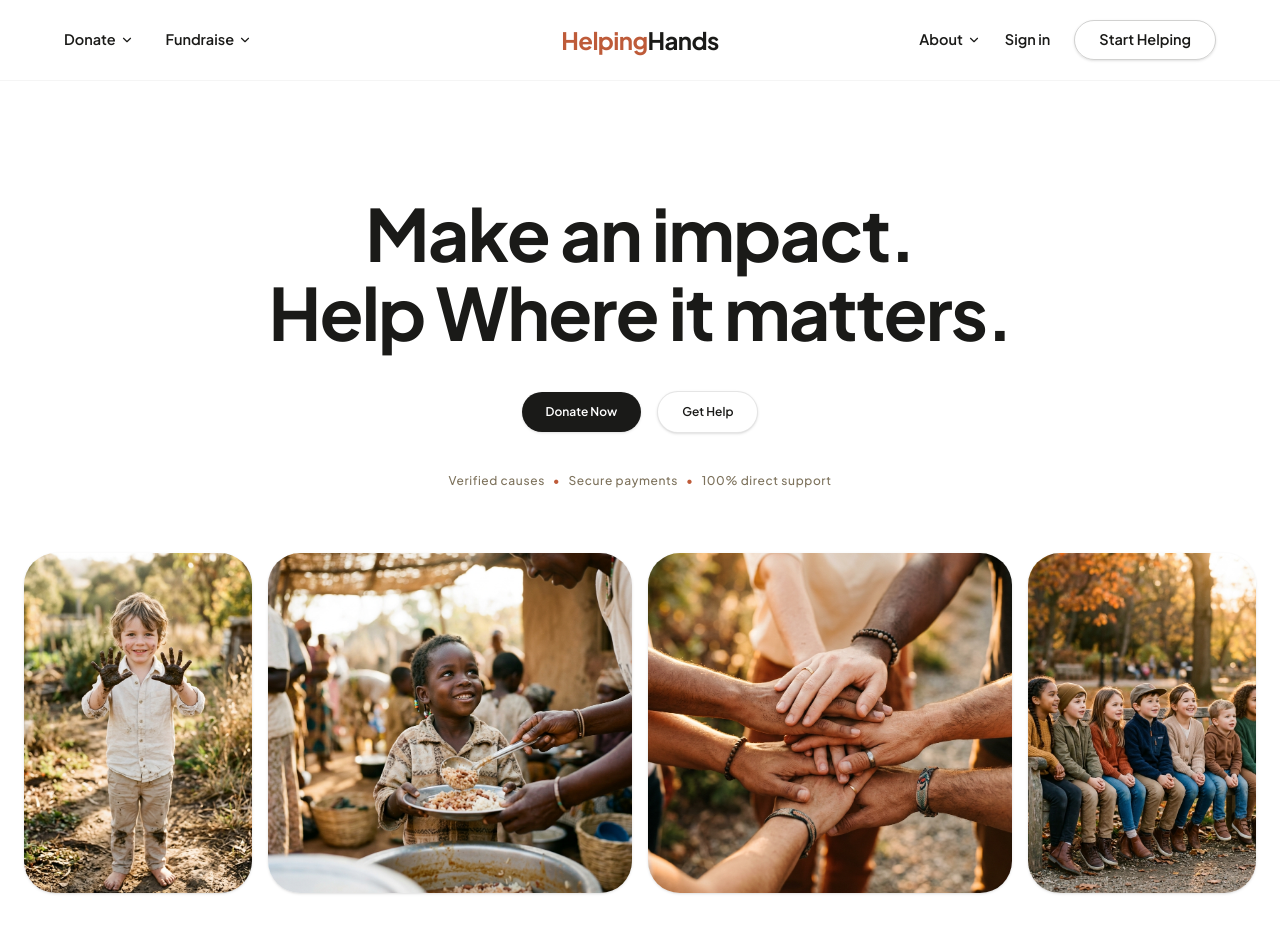
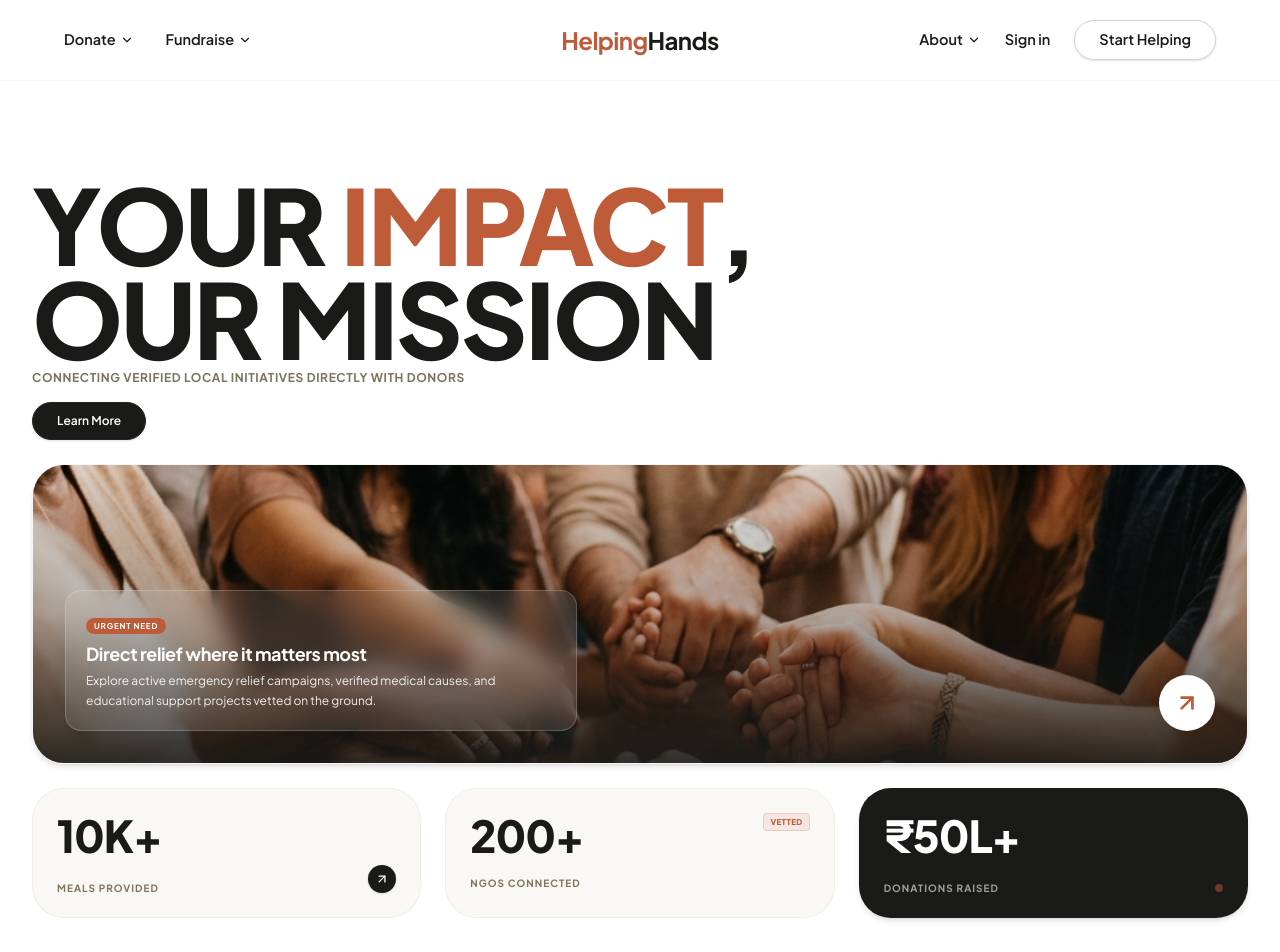
Before and after one commit to adinahawaldar/helping-hands, a React (Vite) app: page / in a window 1280 px wide. Shown: the top 952 px of the page. Built offline with nearby package versions, Linux system fonts and the light colour scheme.

Commit message:
redesign hero section

```diff
--- a/src/components/Hero.jsx
+++ b/src/components/Hero.jsx
@@ -1,131 +1,131 @@
 import React from 'react'
 import { Link } from 'react-router-dom'
+import { ArrowUpRight } from 'lucide-react'
 
 const Hero = () => {
-  const topImages = [
-    {
-      src: '/hero_mud_hands.png',
-      alt: 'Child showing mud-covered hands'
-    },
-    {
-      src: '/hero_food_received.png',
-      alt: 'Child receiving food plate'
-    },
-    {
-      src: '/hero_stacked_hands.png',
-      alt: 'Hands joined in unity'
-    },
-    {
-      src: '/hero_group_children.png',
-      alt: 'Group of children sitting together'
-    }
-  ]
+  return (
+    <div className="w-full flex flex-col bg-white">
+      <div className="w-full px-4 sm:px-6 lg:px-8 pt-20 md:pt-24 pb-10 flex flex-col gap-4 sm:gap-6">
 
-  return (
-    <div className="w-full flex flex-col">
-      {/* Top Section - Light Cream Gradient ending in Sand Color */}
-      <div className="relative bg-white pt-20 md:pt-28 pb-20 border-b border-neutral-100 overflow-hidden">
-        {/* Title & Description Container */}
-        <div className="max-w-6xl mx-auto px-6 text-center flex flex-col items-center gap-6">
-          <h1 className="font-serif text-[2.5rem] min-[380px]:text-[3rem] sm:text-[3.85rem] md:text-[4.5rem] font-bold tracking-tight text-[#1A1A18] leading-[1.1] w-full flex flex-col items-center">
-            <span className="whitespace-nowrap">Make an impact.</span>
-            <span className="whitespace-nowrap">Help Where it matters.</span>
+        <div className="flex flex-col gap-4 w-full">
+          <div className="flex flex-col gap-1.5">
+            <h1 className="font-sans font-extrabold uppercase tracking-tight text-[2.25rem] min-[360px]:text-[2.75rem] sm:text-[4.5rem] md:text-[5.5rem] lg:text-[6.5rem] text-[#1A1A18] leading-[0.9]">
+              Your <span className="text-[#BE5B39]">Impact</span>, <br />
+              Our Mission
             </h1>
-
-
-
-          {/* Call to Actions (Support Fieldwell & What We Believe) */}
-          <div className="flex flex-row items-center justify-center gap-4 mt-4">
-            <Link
-              to="/causes"
-              className="bg-[#1A1A18] text-white px-6 py-3 rounded-full text-xs font-semibold hover:bg-[#333330] transition-all shadow-sm"
-            >
-              Donate Now
-            </Link>
+            <p className="font-sans text-[10px] sm:text-xs font-bold tracking-wider text-[#7D725C] uppercase">
+              Connecting Verified Local Initiatives Directly With Donors
+            </p>
+          </div>
           <Link
             to="/about"
-              className="bg-white text-[#1A1A18] border border-black/10 px-6 py-3 rounded-full text-xs font-semibold hover:bg-neutral-50 transition-all shadow-sm"
+            className="bg-[#1A1A18] text-white px-6 py-2.5 rounded-full text-xs font-semibold hover:bg-neutral-800 transition-all select-none w-max shadow-sm hover:scale-[1.02] border border-neutral-800"
           >
-              Get Help
+            Learn More
           </Link>
         </div>
 
-          {/* Trust Line */}
-          <p className="text-[#7D725C] text-[11px] sm:text-xs tracking-wider font-sans font-medium mt-4 flex items-center justify-center gap-2 select-none">
-            <span>Verified causes</span>
-            <span className="text-[#BE5B39]">•</span>
-            <span>Secure payments</span>
-            <span className="text-[#BE5B39]">•</span>
-            <span>100% direct support</span>
+        <div className="relative w-full h-[200px] sm:h-[260px] md:h-[280px] lg:h-[300px] rounded-[2rem] overflow-hidden group shadow-md border border-neutral-100">
+          <img
+            src="/hero_unity.png"
+            alt="Communities joined in unity"
+            className="absolute inset-0 w-full h-full object-cover group-hover:scale-[1.01] transition-transform duration-700 ease-out"
+          />
+          <div className="absolute inset-0 bg-[#BE5B39]/10 mix-blend-color"></div>
+          <div className="absolute inset-0 bg-gradient-to-t from-[#1A1A18]/90 via-[#1A1A18]/30 to-[#1A1A18]/10"></div>
+
+          <div className="absolute inset-0 p-3 sm:p-6 md:p-8 flex flex-col justify-end">
+            <div className="flex items-end justify-between gap-2 sm:gap-4 w-full">
+
+              <div className="bg-white/10 backdrop-blur-md border border-white/20 rounded-2xl p-3 sm:p-5 max-w-[75%] sm:max-w-lg shadow-lg">
+                <span className="inline-flex items-center justify-center bg-[#BE5B39] text-white text-[7px] sm:text-[8px] uppercase font-bold tracking-widest px-2 py-0.5 rounded-full mb-1.5 sm:mb-2 select-none">
+                  Urgent Need
+                </span>
+                <h3 className="text-white text-[10px] min-[360px]:text-[11px] sm:text-base md:text-lg font-bold tracking-tight mb-0.5 sm:mb-1 leading-snug">
+                  Direct relief where it matters most
+                </h3>
+                <p className="text-white/90 text-[8px] min-[360px]:text-[9px] sm:text-xs font-normal leading-relaxed">
+                  Explore active emergency relief campaigns, verified medical causes, and educational support projects vetted on the ground.
                 </p>
               </div>
 
-        {/* 4-Image Flex Row - Proportional Widths & Single Row on Mobile */}
-        <div className="w-full mt-16 px-2 sm:px-4 md:px-6 max-w-none">
-          <div className="flex w-full gap-2 sm:gap-4 items-stretch h-[120px] min-[400px]:h-[150px] sm:h-[220px] md:h-[280px] lg:h-[340px]">
-            {/* Image 1: flex-[2] */}
-            <div className="flex-[2] rounded-[0.75rem] sm:rounded-[1.5rem] lg:rounded-[2rem] overflow-hidden shadow-sm hover:scale-[1.02] transition-transform duration-300">
-              <img
-                src={topImages[0].src}
-                alt={topImages[0].alt}
-                className="w-full h-full object-cover"
-                loading="lazy"
-              />
-            </div>
-            {/* Image 2: flex-[3.2] */}
-            <div className="flex-[3.2] rounded-[0.75rem] sm:rounded-[1.5rem] lg:rounded-[2rem] overflow-hidden shadow-sm hover:scale-[1.02] transition-transform duration-300">
-              <img
-                src={topImages[1].src}
-                alt={topImages[1].alt}
-                className="w-full h-full object-cover"
-                loading="lazy"
-              />
-            </div>
-            {/* Image 3: flex-[3.2] */}
-            <div className="flex-[3.2] rounded-[0.75rem] sm:rounded-[1.5rem] lg:rounded-[2rem] overflow-hidden shadow-sm hover:scale-[1.02] transition-transform duration-300">
-              <img
-                src={topImages[2].src}
-                alt={topImages[2].alt}
-                className="w-full h-full object-cover"
-                loading="lazy"
-              />
-            </div>
-            {/* Image 4: flex-[2] */}
-            <div className="flex-[2] rounded-[0.75rem] sm:rounded-[1.5rem] lg:rounded-[2rem] overflow-hidden shadow-sm hover:scale-[1.02] transition-transform duration-300">
-              <img
-                src={topImages[3].src}
-                alt={topImages[3].alt}
-                className="w-full h-full object-cover"
-                loading="lazy"
-              />
-            </div>
+              <Link
+                to="/causes"
+                className="w-10 h-10 sm:w-14 sm:h-14 rounded-full bg-white text-[#1A1A18] flex items-center justify-center shadow-lg hover:scale-105 hover:bg-[#FAF8F5] transition-all duration-300 shrink-0 select-none cursor-pointer"
+                aria-label="View causes"
+              >
+                <ArrowUpRight className="w-5 h-5 sm:w-6.5 sm:h-6.5 text-[#BE5B39]" strokeWidth={2.5} />
+              </Link>
+
             </div>
           </div>
         </div>
 
-      {/* Bottom Section - White Background (About Us Section) */}
-      <div id="about-us" className="bg-white py-20 border-b border-neutral-100">
-        <div className="max-w-7xl mx-auto px-6 sm:px-8 lg:px-12">
-          {/* Narrative Text / About Us Header */}
+        <div className="grid grid-cols-3 gap-2 sm:gap-4 md:gap-6 w-full">
+
+          <div className="bg-[#FAF8F5] border border-[#EAE3D2]/50 rounded-[1.5rem] sm:rounded-[2rem] p-3 sm:p-6 flex flex-col justify-between min-h-[90px] sm:min-h-[120px] relative group hover:bg-[#FAF6F0] hover:border-[#EAE3D2] transition-all duration-300">
+            <span className="font-sans font-extrabold text-lg min-[360px]:text-xl sm:text-4xl lg:text-[2.75rem] text-[#1A1A18] tracking-tight leading-none">
+              10K+
+            </span>
+            <div className="flex items-end justify-between w-full mt-2">
+              <span className="font-sans text-[7px] sm:text-[10px] font-bold text-[#7D725C] uppercase tracking-widest leading-none">
+                Meals Provided
+              </span>
+              <Link
+                to="/causes"
+                className="w-5 h-5 sm:w-7 sm:h-7 rounded-full bg-[#1A1A18] hover:bg-[#BE5B39] text-white flex items-center justify-center group-hover:scale-110 transition-all duration-300 shadow-sm"
+                aria-label="Meals causes"
+              >
+                <ArrowUpRight className="w-2.5 h-2.5 sm:w-3.5 sm:h-3.5" strokeWidth={2.2} />
+              </Link>
+            </div>
+          </div>
+
+          <div className="bg-[#FAF8F5] border border-[#EAE3D2]/50 rounded-[1.5rem] sm:rounded-[2rem] p-3 sm:p-6 flex flex-col justify-between min-h-[90px] sm:min-h-[120px] relative group hover:bg-[#FAF6F0] hover:border-[#EAE3D2] transition-all duration-300">
+            <div className="flex justify-between items-start w-full">
+              <span className="font-sans font-extrabold text-lg min-[360px]:text-xl sm:text-4xl lg:text-[2.75rem] text-[#1A1A18] tracking-tight leading-none">
+                200+
+              </span>
+              <span className="inline-flex items-center justify-center bg-[#BE5B39]/10 border border-[#BE5B39]/20 text-[#BE5B39] text-[6px] sm:text-[8px] uppercase font-extrabold tracking-wider px-1.5 py-0.5 rounded select-none">
+                Vetted
+              </span>
+            </div>
+            <div className="w-full mt-2">
+              <span className="font-sans text-[7px] sm:text-[10px] font-bold text-[#7D725C] uppercase tracking-widest leading-none">
+                NGOs Connected
+              </span>
+            </div>
+          </div>
+
+          <div className="bg-[#1A1A18] border border-transparent rounded-[1.5rem] sm:rounded-[2rem] p-3 sm:p-6 flex flex-col justify-between min-h-[90px] sm:min-h-[120px] relative group hover:bg-neutral-800 transition-all duration-300 shadow-md">
+            <span className="font-sans font-extrabold text-lg min-[360px]:text-xl sm:text-4xl lg:text-[2.75rem] text-white tracking-tight leading-none">
+              ₹50L+
+            </span>
+            <div className="w-full mt-2 flex items-center justify-between">
+              <span className="font-sans text-[7px] sm:text-[10px] font-bold text-neutral-400 uppercase tracking-widest leading-none">
+                Donations Raised
+              </span>
+              <span className="w-1.5 h-1.5 sm:w-2 sm:h-2 rounded-full bg-[#BE5B39] animate-pulse"></span>
+            </div>
+          </div>
+
+        </div>
+
+      </div>
+
+      <div id="about-us" className="bg-white py-20 border-t border-neutral-100 w-full">
+        <div className="w-full px-4 sm:px-6 lg:px-8">
           <div className="text-center max-w-3xl mx-auto mb-16 flex flex-col items-center gap-3">
-            {/* Pill Badge */}
-            <div className="text-[11px] font-extrabold tracking-widest text-[#BE5B39] uppercase flex items-center gap-1.5 select-none">
-            </div>
-            {/* Main Title */}
-            <h2 className="font-serif text-[2.5rem] min-[380px]:text-[3rem] sm:text-[3.85rem] md:text-[4.5rem] font-bold tracking-tight text-[#1A1A18] leading-[1.1] mt-5 mb-4">
+            <h2 className="font-serif text-[2.25rem] min-[380px]:text-[2.75rem] sm:text-[3.5rem] md:text-[4rem] font-bold tracking-tight text-[#1A1A18] leading-[1.15] mt-5 mb-4">
               How Helping Hands Works
             </h2>
-            {/* Subtitle Tagline */}
             <p className="font-sans text-xs sm:text-sm text-neutral-500 font-normal max-w-xl">
               Helping Hands makes it easier to support verified causes without searching, guessing, or worrying about where your contribution goes.
             </p>
           </div>
 
-          {/* How It Works Steps (GoFundMe Style - Light Sand/Beige Cards on White BG) */}
           <div className="grid grid-cols-1 md:grid-cols-3 gap-8 mb-12">
-            {/* Card 1 */}
             <div className="bg-white border border-[#1A1A18] shadow-[0_8px_30px_rgb(0,0,0,0.04)] rounded-[2rem] p-8 flex flex-col justify-between min-h-[380px] hover:-translate-y-1 hover:shadow-[0_12px_24px_-10px_rgba(0,0,0,0.08)] transition-all duration-300">
-              {/* White Mockup Inside */}
               <div className="bg-white rounded-2xl p-4 shadow-sm w-full flex flex-col gap-3">
                 <div className="flex items-center justify-between border-b border-neutral-100 pb-2">
                   <span className="text-[10px] font-bold text-neutral-400 uppercase tracking-wider">Categories</span>
@@ -146,7 +146,6 @@ const Hero = () => {
                   </div>
                 </div>
               </div>
-              {/* Card Info */}
               <div className="mt-8 flex flex-col gap-2">
                 <h3 className="font-serif text-lg font-semibold text-[#1A1A18]">
                   1. Discover Verified Causes
@@ -157,9 +156,7 @@ const Hero = () => {
               </div>
             </div>
 
-            {/* Card 2 */}
             <div className="bg-white border border-[#1A1A18] shadow-[0_8px_30px_rgb(0,0,0,0.04)] rounded-[2rem] p-8 flex flex-col justify-between min-h-[380px] hover:-translate-y-1 hover:shadow-[0_12px_24px_-10px_rgba(0,0,0,0.08)] transition-all duration-300">
-              {/* White Mockup Inside */}
               <div className="bg-white rounded-2xl p-4 shadow-sm w-full flex flex-col gap-4">
                 <div className="flex items-center justify-between border-b border-neutral-100 pb-2">
                   <span className="text-[10px] font-bold text-neutral-400 uppercase tracking-wider">Direct Giving</span>
@@ -174,7 +171,6 @@ const Hero = () => {
                   Contribute Now
                 </div>
               </div>
-              {/* Card Info */}
               <div className="mt-8 flex flex-col gap-2">
                 <h3 className="font-serif text-lg font-semibold text-[#1A1A18]">
                   2. Support Directly
@@ -185,9 +181,7 @@ const Hero = () => {
               </div>
             </div>
 
-            {/* Card 3 */}
             <div className="bg-white border border-[#1A1A18] shadow-[0_8px_30px_rgb(0,0,0,0.04)] rounded-[2rem] p-8 flex flex-col justify-between min-h-[380px] hover:-translate-y-1 hover:shadow-[0_12px_24px_-10px_rgba(0,0,0,0.08)] transition-all duration-300">
-              {/* White Mockup Inside */}
               <div className="bg-white rounded-2xl p-4 shadow-sm w-full flex flex-col gap-3">
                 <div className="flex items-center justify-between border-b border-neutral-100 pb-2">
                   <span className="text-[10px] font-bold text-neutral-400 uppercase tracking-wider">Transparency</span>
@@ -208,7 +202,6 @@ const Hero = () => {
                   </div>
                 </div>
               </div>
-              {/* Card Info */}
               <div className="mt-8 flex flex-col gap-2">
                 <h3 className="font-serif text-lg font-semibold text-[#1A1A18]">
                   3. Track The Impact
@@ -220,7 +213,6 @@ const Hero = () => {
             </div>
           </div>
 
-          {/* Small Trust Points */}
           <div className="flex flex-col sm:flex-row items-center justify-center gap-6 sm:gap-12 mt-12 text-neutral-600 font-sans text-xs sm:text-sm font-semibold tracking-wide relative z-20">
             <div className="flex items-center gap-2 select-none">
               <span className="text-[#BE5B39] font-bold">✓</span>
```
Lines whose indentation alone changed are shown as unchanged.
